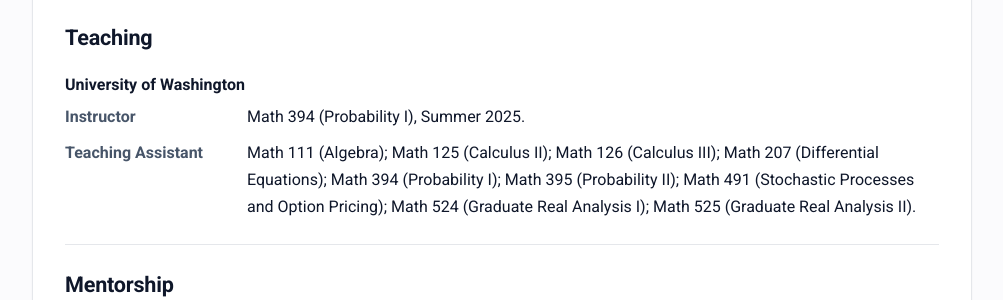
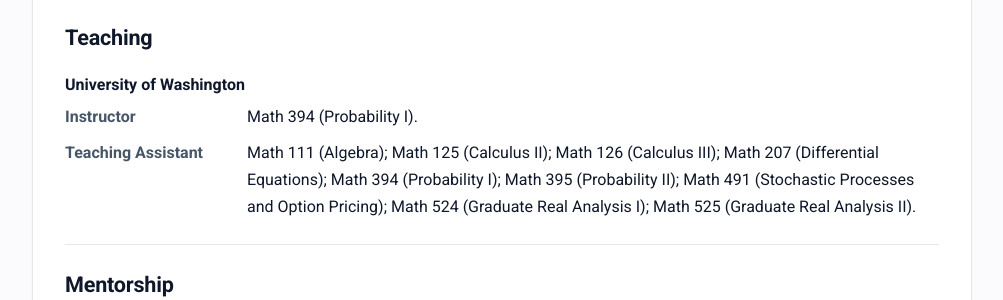
Before and after one commit to hyojeong-son/hyojeong-son.github.io, a Jekyll site: the page built from index.md, in a window 1280 px wide and 900 px high, scrolled down 1712 px. Shown: the part 153-453 px from the top of the window, without its empty margins (138-1141 px from the left). Built offline with Jekyll 4.4.1, drawn with Linux system fonts in a browser that asks for light colours.

Commit message:
Remove teaching term from instructor entry

```diff
--- a/index.md
+++ b/index.md
@@ -140,7 +140,7 @@ title: Home
   <div class="teaching-institution">University of Washington</div>
   <dl class="teaching-list">
     <dt>Instructor</dt>
-    <dd>Math 394 (Probability I), Summer 2025.</dd>
+    <dd>Math 394 (Probability I).</dd>
 
     <dt>Teaching Assistant</dt>
     <dd>Math 111 (Algebra); Math 125 (Calculus II); Math 126 (Calculus III); Math 207 (Differential Equations); Math 394 (Probability I); Math 395 (Probability II); Math 491 (Stochastic Processes and Option Pricing); Math 524 (Graduate Real Analysis I); Math 525 (Graduate Real Analysis II).</dd>
```
